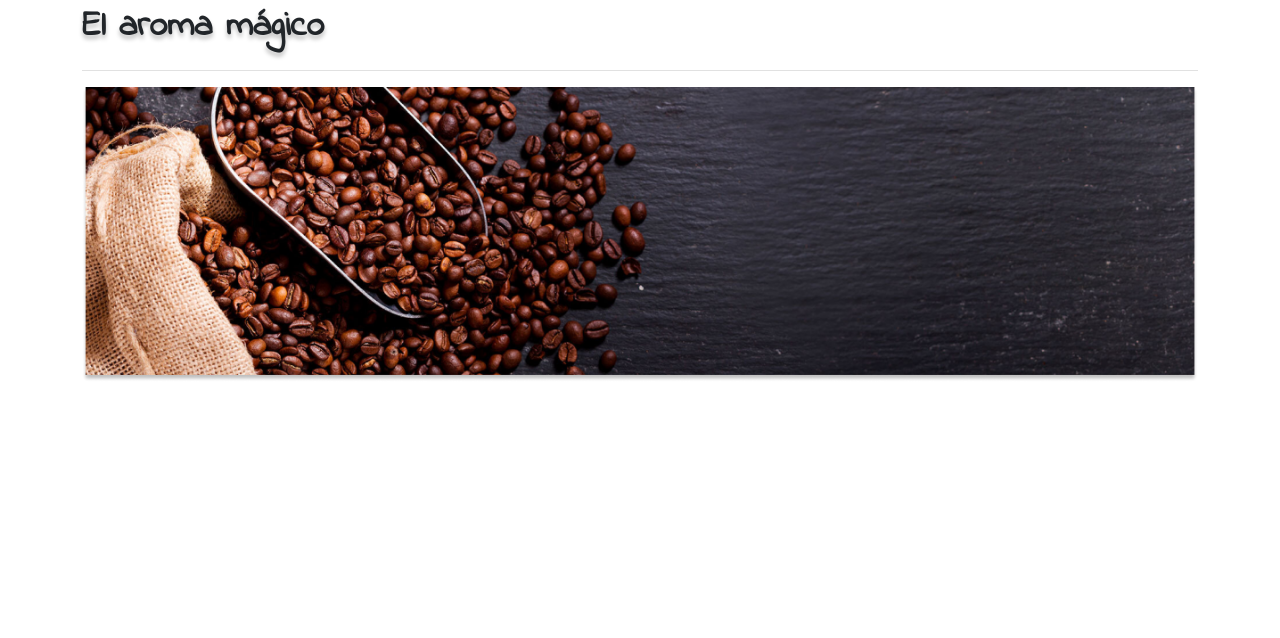
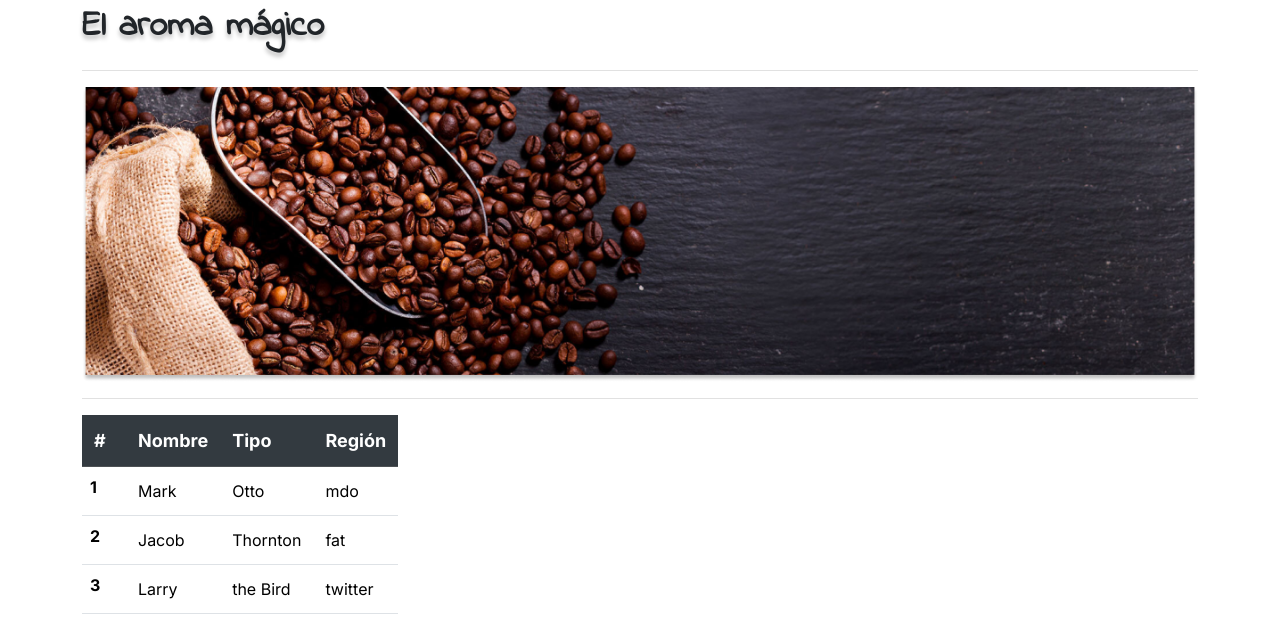
Before and after one commit to jagaleanoc12/ParcialMISW4104-Semana4, an Angular app: page / in a window 1280 px wide. Shown: the top 638 px of the page. Built offline with nearby package versions, Linux system fonts and the light colour scheme.

Commit message:
mostrar componente en la app

```diff
--- a/src/app/app.component.html
+++ b/src/app/app.component.html
@@ -2,4 +2,7 @@
     <div class="indie-flower-regular header text-shadow fw-bold flex-grow-1">El aroma mágico</div>
     <div class="seperator"></div>
     <img src="assets/images/aroma-magico.png" class="img-fluid" alt="Aroma mágico">
+    <div class="seperator"></div>
+
+    <app-listar-cafe></app-listar-cafe>
 </div>
```
